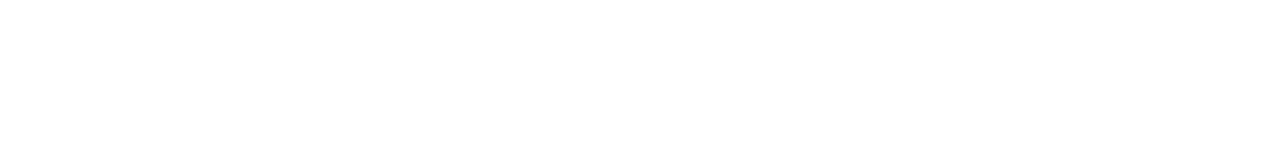
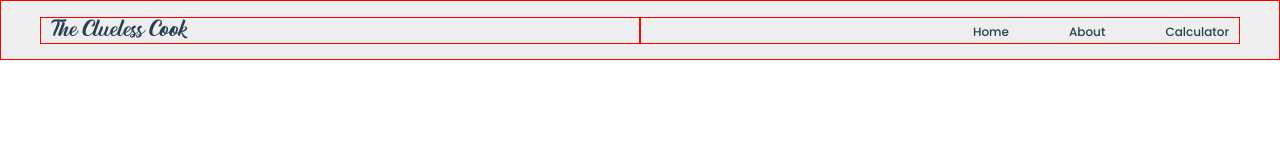
Before and after one commit to AnnemiekNieboer/eindopdracht-webdevelopment, a website built with Parcel: page src/index.html in a window 1280 px wide. Built offline with nearby package versions, Linux system fonts and the light colour scheme.

Commit message:
Navigation bar done

```diff
--- /dev/null
+++ b/src/assets/fonts/fonts.css
@@ -0,0 +1,7 @@
+@font-face {
+    font-family: "Austein";
+    src: url('./Austein/Austein.woff2') format('woff2'),
+    url('./Austein/Austein-Script.woff') format('woff');
+    font-weight: normal;
+    font-style: normal;
+}
--- a/src/index.html
+++ b/src/index.html
@@ -3,9 +3,31 @@
 <head>
     <meta charset="UTF-8">
     <link rel="stylesheet" href="styles.css">
-    <title>Title</title>
+    <link rel="stylesheet" href="assets/fonts/fonts.css">
+    <title>The Clueless Cook</title>
 </head>
 <body>
+<header>
+    <nav class="navigation-container outer-container__reuseable">
+        <ul class="navigation__list-logo">
+            <li><a class="navigation__logo" href="index.html">the clueless cook</a></li>
+        </ul>
+        <ul class="navigation__list">
+            <li><a href="index.html">home</a></li>
+            <li><a href="#">about</a></li>
+            <li><a href="#">calculator</a></li>
+        </ul>
+    </nav>
+
+</header>
+
+<main class="outer-container__reuseable">
+
+</main>
+
+<footer class="outer-container__reuseable">
+
+</footer>
 
 <script src="main.js" type="module"></script>
 </body>
--- a/src/styles.css
+++ b/src/styles.css
@@ -10,23 +10,91 @@
 /* --------------- 1.2 Colors ------------------- */
 
 :root {
-
+    --main-focus-color: #283E53;
+    --main-contrast-color: #71B6BE;
+    --main-navigation-color: #EEEEEE;
 }
 
 /* --------------- 1.3 Setup Borders (temporary) ------------------- */
 
+.navigation-container, .navigation__list, .navigation__list-logo {
+    border: 1px solid red;
+}
 
 /* ------------------------------- 2. Typography ----------------------------------- */
+
+body {
+    font-family: "Poppins", sans-serif;
+}
+
+.navigation__logo {
+    font-family: Austein, serif;
+    font-size: 22px;
+    color: var(--main-focus-color);
+    text-decoration: none;
+    text-transform: capitalize;
+}
+
+.navigation__list, .navigation__list-logo {
+    list-style-type: none;
+}
+
+.navigation__list li a {
+    text-decoration: none;
+    color: var(--main-focus-color);
+    text-transform: capitalize;
+    font-size: 12px;
+    font-weight: 500;
+}
 
 
 /* ------------------------------- 3. Layout --------------------------------------- */
 /*buttons, links, etc*/
+
+.outer-container__reuseable {
+    display: flex;
+    flex-direction: row;
+    justify-content: center;
+    width: 100%;
+
+}
 
 /* ------------------------------- 4. Areas --------------------------------------- */
 
 /* --------------- 4.1 Header ------------------- */
 
 /* --------------- 4.2 Header-Navigation ------------------- */
+
+.navigation-container {
+    display: flex;
+    flex-direction: row;
+    min-height: 60px;
+    align-items: center;
+    background-color: var(--main-navigation-color);
+    /*flex-basis: 1400px;*/
+}
+
+.navigation__list {
+    display: flex;
+    flex-direction: row;
+    justify-content: flex-end;
+    flex-basis: 600px;
+
+}
+
+.navigation__list li {
+    margin-left: 50px;
+}
+
+.navigation__list li :last-child {
+    padding-right: 10px;
+}
+
+.navigation__list-logo {
+    flex-basis: 600px;
+    padding-left: 10px;
+}
+
 
 /* --------------- 4.3 Header-Hero-section ------------------- */
 
```
